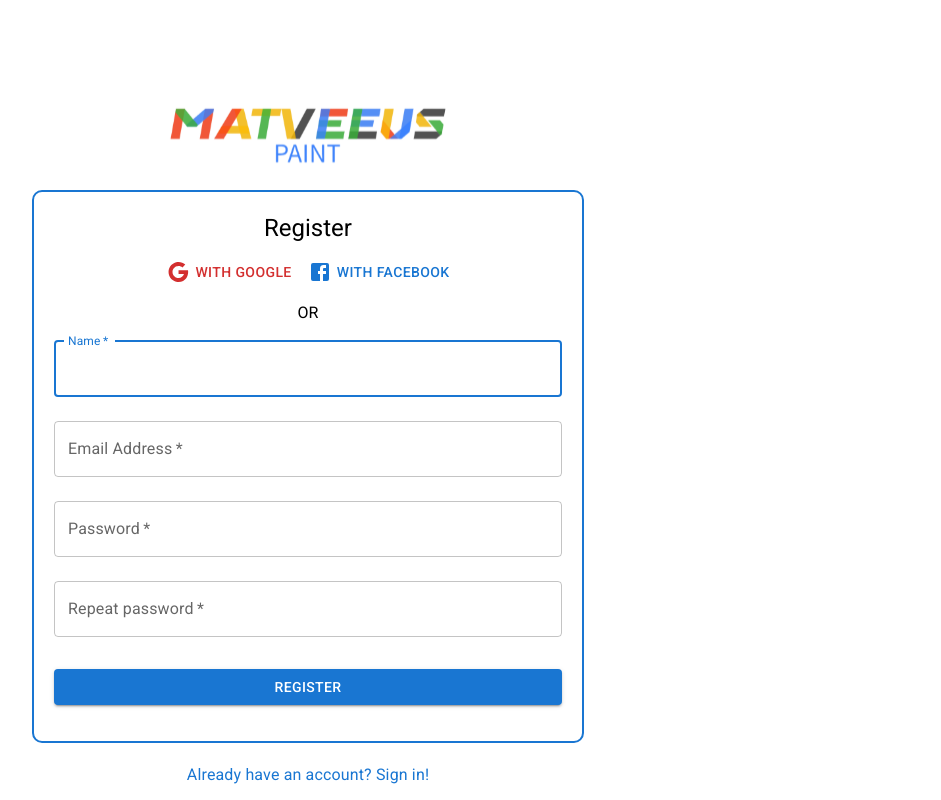
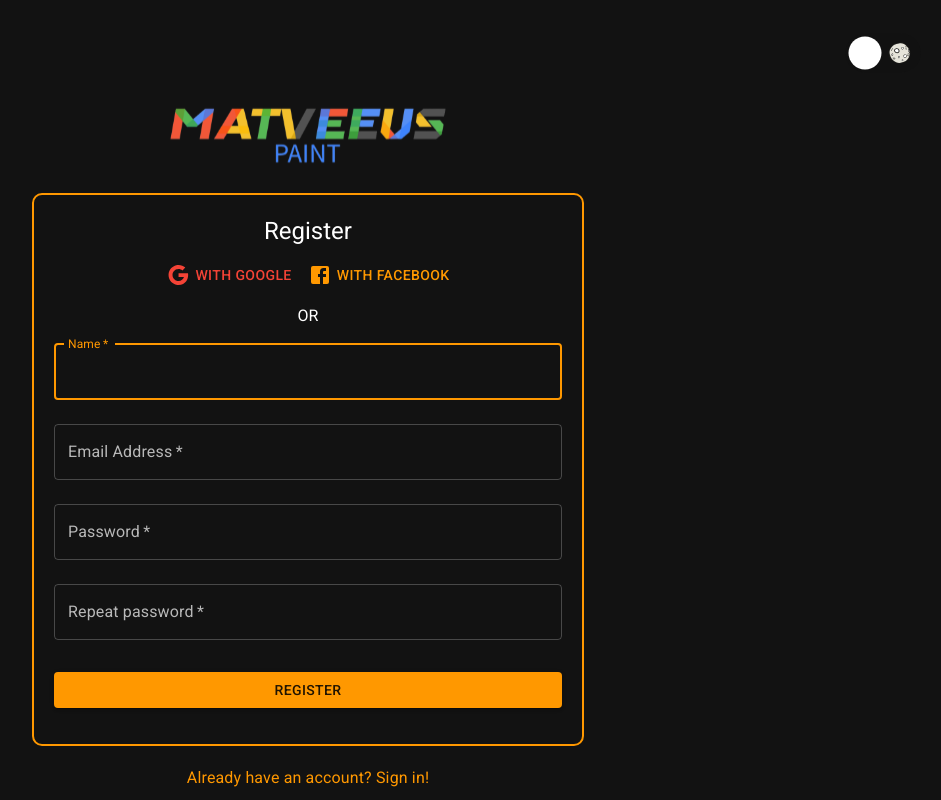
Before and after one commit to Matveeus/Innowise-Lab-Internship-Level-2-Mini-paint, a React (Create React App) app: page /register in a window 1280 px wide. Shown: the whole page, without its empty margins (332-1273 px from the left). Built offline with nearby package versions, Linux system fonts and the light colour scheme; no server answers.

Commit message:
theme switch has been added

```diff
--- a/src/App.css
+++ b/src/App.css
@@ -1,3 +1,64 @@
+.theme-switch {
+  position: absolute;
+  top: 40px;
+  right: 40px;
+}
+
+#switch-theme-button {
+  opacity: 0;
+  position: absolute;
+}
+
+.label {
+  background-color: #111;
+  border-radius: 50px;
+  cursor: pointer;
+  display: flex;
+  align-items: center;
+  justify-content: space-between;
+  padding: 5px;
+  position: relative;
+  height: 26px;
+  width: 50px;
+  transform: scale(1.5);
+}
+
+
+.label .ball {
+  background-color: #fff;
+  border-radius: 50%;
+  position: absolute;
+  top: 2px;
+  left: 2px;
+  height: 22px;
+  width: 22px;
+  transform: translateX(0px);
+  transition: transform 0.2s linear;
+}
+
+.moon {
+  right: 2px;
+  width: 18px;
+}
+
+.sun {
+  left: 2px;
+  width: 18px;
+}
+
+.checkbox:checked + .label .ball {
+  transform: translateX(24px);
+}
+
+
+.fa-moon {
+  color: #f1c40f;
+}
+
+.fa-sun {
+  color: #f39c12;
+}
+
 .App {
   text-align: center;
 }
--- a/src/App.tsx
+++ b/src/App.tsx
@@ -1,19 +1,31 @@
-import React from 'react';
-import { Route, Routes } from 'react-router-dom';
+import React, {useState} from 'react';
+import {Route, Routes} from 'react-router-dom';
+import {ThemeProvider, CssBaseline} from '@mui/material';
+import {lightTheme, darkTheme} from "./theme";
 import './App.css';
 import Login from './pages/Login';
 import Register from './pages/Register';
 import Home from './pages/Home';
+import SwitchTheme from "./components/SwitchTheme";
 
 
 function App() {
+    const [theme, setTheme] = useState(darkTheme);
+
+    function toggleTheme(): void {
+        setTheme(prevTheme  => (prevTheme === lightTheme ? darkTheme : lightTheme));
+    }
+
     return (
+        <ThemeProvider theme={theme}>
+            <CssBaseline/>
             <Routes>
-                <Route path="/" element={<Home />} />
-                <Route path="/login" element={<Login />} />
-                <Route path="/register" element={<Register />} />
+                <Route path="/" element={<Home/>}/>
+                <Route path="/login" element={<Login/>}/>
+                <Route path="/register" element={<Register/>}/>
             </Routes>
-
+            <SwitchTheme toggleTheme={toggleTheme}/>
+        </ThemeProvider>
     );
 }
 
--- /dev/null
+++ b/src/components/SwitchTheme.tsx
@@ -0,0 +1,76 @@
+import React from 'react';
+import '../App.css'
+
+interface SwitchThemeProps {
+    toggleTheme: () => void;
+}
+
+export default function SwitchTheme({toggleTheme}: SwitchThemeProps) {
+    return (
+        <div className="theme-switch">
+            <input type="checkbox" className="checkbox" id="switch-theme-button" onClick={toggleTheme} />
+            <label className="label" htmlFor="switch-theme-button">
+                <svg className="sun" width="800px" height="800px" viewBox="0 0 1024 1024" version="1.1" xmlns="http://www.w3.org/2000/svg">
+                    <path d="M861 656.7l144.6-144.6L861 367.6V163.1H656.6L512 18.6 367.4 163.1H163v204.5L18.4 512.1 163 656.7v204.4h204.4L512 1005.7l144.6-144.6H861z"
+                          fill="#FCD170"/>
+                    <path d="M512 1015.7c-2.6 0-5.1-1-7.1-2.9L363.3 871.1H163c-5.5 0-10-4.5-10-10V660.8L11.4 519.2c-1.9-1.9-2.9-4.4-2.9-7.1 0-2.7 1.1-5.2 2.9-7.1L153 363.4V163.1c0-5.5 4.5-10 10-10h200.3L504.9 11.5c1.9-1.9 4.4-2.9 7.1-2.9s5.2 1.1 7.1 2.9l141.6 141.6H861c5.5 0 10 4.5 10 10v200.3L1012.6 505c1.9 1.9 2.9 4.4 2.9 7.1 0 2.7-1.1 5.2-2.9 7.1L871 660.8v200.3c0 5.5-4.5 10-10 10H660.7l-141.6 141.6c-2 2-4.5 3-7.1 3zM173 851.1h194.4c2.7 0 5.2 1.1 7.1 2.9L512 991.6l137.5-137.5c1.9-1.9 4.4-2.9 7.1-2.9H851V656.7c0-2.7 1.1-5.2 2.9-7.1l137.5-137.5-137.5-137.5c-1.9-1.9-2.9-4.4-2.9-7.1V173.1H656.6c-2.7 0-5.2-1.1-7.1-2.9L512 32.7 374.5 170.2c-1.9 1.9-4.4 2.9-7.1 2.9H173v194.4c0 2.7-1.1 5.2-2.9 7.1L32.6 512.1l137.5 137.5c1.9 1.9 2.9 4.4 2.9 7.1v194.4z"
+                          fill=""/>
+                    <path d="M512 512.1m-257.8 0a257.8 257.8 0 1 0 515.6 0 257.8 257.8 0 1 0-515.6 0Z"
+                          fill="#F7DDAD"/>
+                    <path d="M512 779.9c-71.5 0-138.8-27.9-189.4-78.4-50.6-50.6-78.4-117.8-78.4-189.4s27.9-138.8 78.4-189.4c50.6-50.6 117.8-78.4 189.4-78.4 71.5 0 138.8 27.9 189.4 78.4 50.6 50.6 78.4 117.8 78.4 189.4S752 650.9 701.4 701.5 583.5 779.9 512 779.9z m0-515.6c-66.2 0-128.4 25.8-175.2 72.6-46.8 46.8-72.6 109-72.6 175.2s25.8 128.4 72.6 175.2c46.8 46.8 109 72.6 175.2 72.6 66.2 0 128.4-25.8 175.2-72.6 46.8-46.8 72.6-109 72.6-175.2S734 383.7 687.2 336.9c-46.8-46.8-109-72.6-175.2-72.6z"
+                          fill=""/>
+                </svg>
+                <svg className="moon" width="800px" height="800px" viewBox="0 0 64 64" xmlns="http://www.w3.org/2000/svg">
+                    <path d="m34 7c5-.34 8.5 0 15.75 7s7.94 12 8.13 18.25a22.62 22.62 0 0 1 -6.38 16.47c-4.06 4-11.43 9.13-20.9 8.19s-13.6-3.27-18.24-8.91-6.19-14-6.29-17.45 1.69-9.06 6.07-14.12 8-8.43 21.86-9.43z"
+                          fill="#1d1d1b"/>
+                    <path d="m30.57 9.24c4.19-.41 8.29-.53 11.88 1.31s8.94 8 9.81 9.06a7.75 7.75 0 0 1 1.28 2.19s-1.75 1.2-1.09 4.25 1.81 4.31 2.31 4.72a4.31 4.31 0 0 0 1.1.63s.31 6.43-1.38 9.87-6.48 9.53-10.78 11.16-11.88 5.06-19.7 1.43-10.14-7.06-13-12.86-3.11-11.64-1.71-15.85 5.91-9.75 9.57-12.25 8.53-3.35 11.71-3.66z"
+                          fill="#e6e4da"/>
+                    <path d="m54 23c.18 0 .78 1.78 1.25 3.66a6.62 6.62 0 0 1 .25 2.81 5.71 5.71 0 0 1 -1.91-2.85c-.45-1.76.17-3.62.41-3.62z"
+                          fill="#ffffff"/>
+                    <g fill="#1d1d1b">
+                        <path d="m46.42 15.65a10.62 10.62 0 0 1 2.78 2.35c-.06.22.09.81-.22.59s-2.75-2.09-2.81-2.25a.78.78 0 0 1 .25-.69z"/>
+                        <path d="m46.32 18.86a25.44 25.44 0 0 1 3.47 3.14.88.88 0 0 1 -.18.59s-3.41-2.93-3.5-3.06.21-.67.21-.67z"/>
+                        <path d="m45.82 21.24a24.12 24.12 0 0 1 3.35 2.76c0 .28-.1.66-.19.69s-3.72-2.28-3.66-2.56.32-.98.5-.89z"/>
+                        <path d="m38.29 18a2.47 2.47 0 0 1 3.47 2.31 3.26 3.26 0 0 1 -4.31 3c-1.56-.85-1.78-4.31.84-5.31z"/>
+                    </g>
+                    <path d="m38.52 18.78a1.71 1.71 0 0 1 2.4 1.6 2.26 2.26 0 0 1 -3 2.05c-1.06-.54-1.22-2.94.6-3.65z"
+                          fill="#ffffff"/>
+                    <path d="m15.2 20.8c.12 0 1.19.53 1.09.63a8.78 8.78 0 0 0 -2.06 3.47c-.5 1.87-.28 2.59-.59 2.62s-1 0-1.07-.19a11.23 11.23 0 0 1 .82-3.33c.53-1.2 1.47-3.07 1.81-3.2z"
+                          fill="#1d1d1b"/>
+                    <path d="m24.57 20.71c2.58-.65 6.82.72 7.44 5.69s-5.12 7.5-9.15 5-5.86-8.79 1.71-10.69z"
+                          fill="#1d1d1b"/>
+                    <path d="m24.94 22.57a4.16 4.16 0 0 1 5 3.85c.42 3.37-3.47 5.08-6.2 3.41s-3.92-5.97 1.2-7.26z"
+                          fill="#ffffff"/>
+                    <path d="m14.86 33.36c.55-.24 2.09 0 2.15 2.07s-1.31 3.22-2.81 2.84-2.28-3.62.66-4.91z"
+                          fill="#1d1d1b"/>
+                    <path d="m15 34.49c.63-.2 1.35.53 1.25 1.44s-.9 1.93-1.87 1.56a1.65 1.65 0 0 1 .62-3z"
+                          fill="#ffffff"/>
+                    <path d="m30 39.9c1.38-.74 2.78-.29 3.13 1.21a2.5 2.5 0 0 1 -2.41 3.25 2.32 2.32 0 0 1 -.72-4.46z"
+                          fill="#1d1d1b"/>
+                    <path d="m30.48 40.8a1.21 1.21 0 0 1 1.94 1.06 1.57 1.57 0 0 1 -2.16 1.54c-1.03-.5-1.09-1.82.22-2.6z"
+                          fill="#ffffff"/>
+                    <path d="m20.76 42.52c.13.13 0 .69.75 1.31s1.13.63 1.06.85-.12.47-.34.47a4.06 4.06 0 0 1 -1.5-.94c-.5-.47-1-1.5-.75-1.6a3.06 3.06 0 0 1 .78-.09z"
+                          fill="#1d1d1b"/>
+                    <path d="m18.64 42.77a6.38 6.38 0 0 0 1.36 2.13c1 1 1.63 1.21 1.53 1.43s-.37.53-.59.44a14.45 14.45 0 0 1 -2.12-2c-.6-.69-1.22-1.69-1.07-1.84s.89-.16.89-.16z"
+                          fill="#1d1d1b"/>
+                    <path d="m16.73 43.05a19.8 19.8 0 0 0 1.88 2.88c1.09 1.22 1.65 1.34 1.59 1.53a.47.47 0 0 1 -.47.37c-.31 0-1.66-1.22-2.62-2.34s-1.47-1.94-1.29-2.09a3.79 3.79 0 0 1 .91-.35z"
+                          fill="#1d1d1b"/>
+                    <path d="m39.11 47.43c1.44-.09 2.09.56 1.71 2.22s-1.75 1.5-2.62 1-1.72-3.07.91-3.22z"
+                          fill="#1d1d1b"/>
+                    <path d="m39.17 48.24a1 1 0 0 1 .83 1.44.87.87 0 0 1 -1.53 0 1 1 0 0 1 .7-1.44z" fill="#ffffff"/>
+                    <path d="m44.82 35.52c2.51-.59 3.72.19 4.41 2.84s-1.78 4.54-3.72 4.94-2.87.25-3.94-2.19-.21-4.78 3.25-5.59z"
+                          fill="#1d1d1b"/>
+                    <path d="m44.54 36.46c.83-.26 2.63-.85 3.35 1.12s.62 3.19-1 4.19-2.32 1.23-3.89-.16-1.83-4.09 1.54-5.15z"
+                          fill="#ffffff"/>
+                    <path d="m52.76 32a10.61 10.61 0 0 1 2.16 2.5c0 .25-.16.62-.28.56a16.87 16.87 0 0 1 -2.41-2.37c.03-.23.31-.69.53-.69z"
+                          fill="#1d1d1b"/>
+                    <path d="m51.32 33.49c0 .2 3 3.22 3 3.5s-.09.66-.21.59a37.28 37.28 0 0 1 -3.32-3.47c.07-.11.53-.71.53-.62z"
+                          fill="#1d1d1b"/>
+                    <path d="m51.17 36.4a21.79 21.79 0 0 1 2.72 3c0 .22-.16.75-.32.68s-3-2.9-3-3 .43-.72.6-.68z"
+                          fill="#1d1d1b"/>
+                </svg>
+                <div className="ball"></div>
+            </label>
+        </div>
+    );
+}
--- /dev/null
+++ b/src/theme.js
@@ -0,0 +1,26 @@
+import { createTheme } from '@mui/material/styles';
+
+const lightTheme = createTheme({
+    palette: {
+        primary: {
+            main: '#1565c0',
+        },
+        secondary: {
+            main: '#7b1fa2',
+        },
+    },
+});
+
+const darkTheme = createTheme({
+    palette: {
+        mode: 'dark',
+        primary: {
+            main: '#ff9800',
+        },
+        secondary: {
+            main: '#3f51b5',
+        },
+    },
+});
+
+export { lightTheme, darkTheme };
```
Also changed, not shown: .eslintrc.js.
